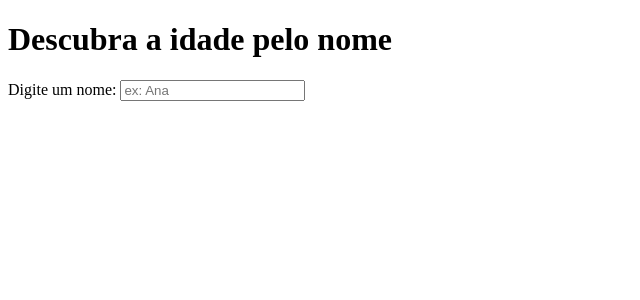
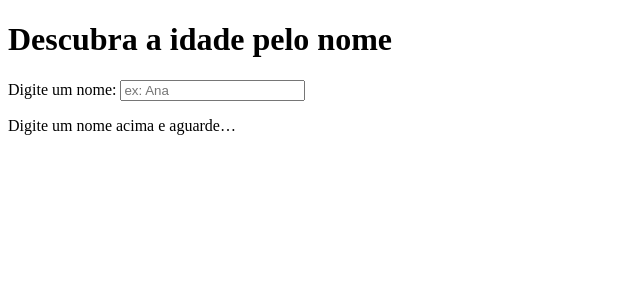
Before and after one commit to mfelipperd/teste-input-search, a SvelteKit app: page / in a window 1280 px wide. Shown: the top 300 px of the page, without its empty margins (0-640 px from the left). Built offline with nearby package versions, Linux system fonts and the light colour scheme.

Commit message:
feat: adjust input to show imputName

```diff
--- /dev/null
+++ b/src/routes/+page.js
@@ -0,0 +1,17 @@
+/** @type {import('./$types').PageLoad} */
+export async function load({ url, fetch }) {
+  const name = url.searchParams.get("name") ?? "";
+  if (!name) {
+    return { name: "", age: null };
+  }
+
+  const response = await fetch(
+    `https://api.agify.io?name=${encodeURIComponent(name)}`
+  );
+  const data = await response.json();
+
+  return {
+    name: data.name,
+    age: data.age,
+  };
+}
--- a/src/routes/+page.svelte
+++ b/src/routes/+page.svelte
@@ -1,8 +1,12 @@
 <script lang="ts">
-  import { goto } from "$app/navigation";
+  import './+page.css';
+  import { goto } from '$app/navigation';
+  import type { PageData } from './$types';
+  export let data: PageData;
 
     let nameInput:  string = '';
     let debounceTimeout: ReturnType<typeof setTimeout>;
+
 
     function onInput(): void {
     clearTimeout(debounceTimeout);
@@ -31,4 +35,12 @@
     placeholder="ex: Ana"
     autocomplete="off"
   />
+   {#if data.age === null}
+    <p>Digite um nome acima e aguarde…</p>
+  {:else}
+    <div class="card">
+      <p>🧙‍♀️ Estimativa para <strong>{data.name}</strong>: <strong>{data.age} anos</strong></p>
+      <progress max="100" value={data.age}></progress>
+    </div>
+  {/if}
 </main>
```
